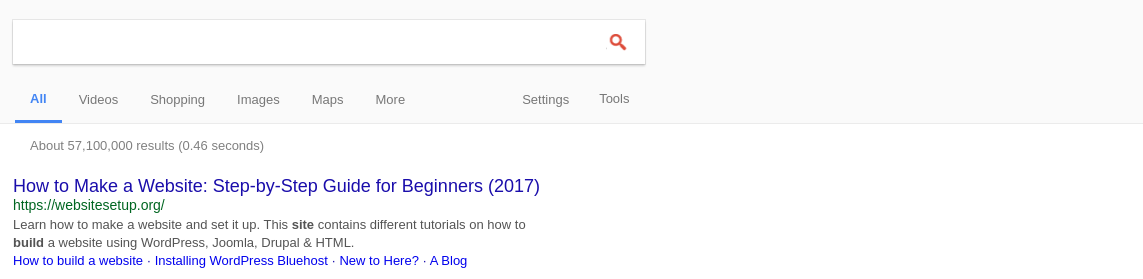
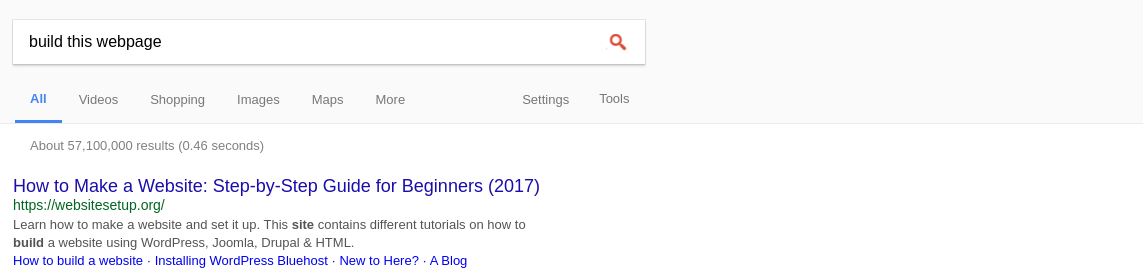
Before and after one commit to diyong/google-result, a plain HTML site: page index.html in a window 1280 px wide. Shown: the top 279 px of the page, 137-1280 px from the left. Drawn offline with Linux system fonts and the light colour scheme.

Commit message:
Add default value to search input and update README.md

```diff
--- a/index.html
+++ b/index.html
@@ -22,7 +22,7 @@
 					<form action="#" class="search-form">
 						<div class="search-box">
 							<div class="inner-search-box">
-								<input type="text" class="search-input">
+								<input type="text" class="search-input" value="build this webpage">
 								<a href="#">
 									<span class="magnifying-glass"></span>
 								</a>
```
Also changed, not shown: 1 other file.
